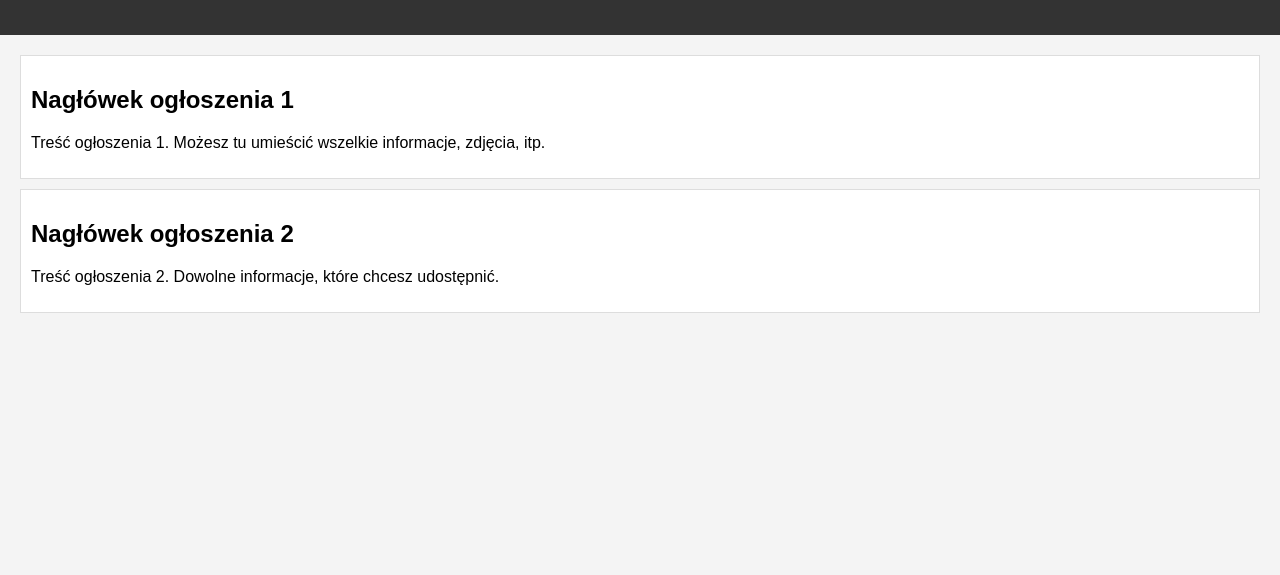
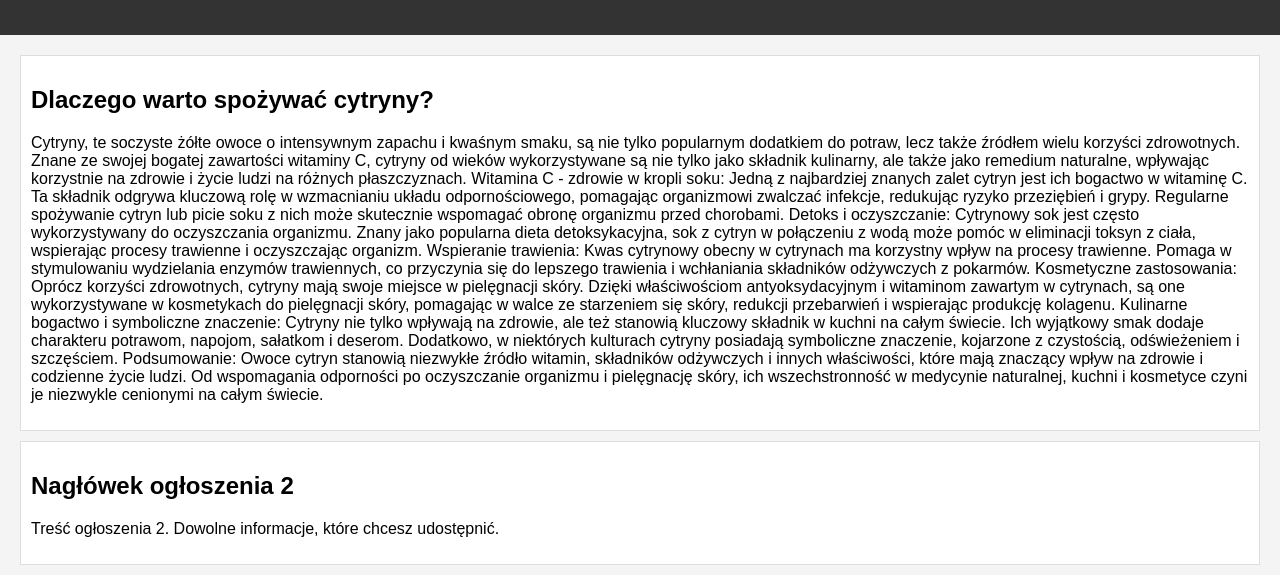
Before and after one commit to siteteocompany/siteteocompany.github.io, a plain HTML site: page index.html in a window 1280 px wide. Shown: the part 77-652 px from the top of the page. Drawn offline with Linux system fonts and the light colour scheme.

Commit message:
Update index.html

```diff
--- a/index.html
+++ b/index.html
@@ -38,8 +38,33 @@
 
     <section>
         <div class="advertisement">
-            <h2>Nagłówek ogłoszenia 1</h2>
-            <p>Treść ogłoszenia 1. Możesz tu umieścić wszelkie informacje, zdjęcia, itp.</p>
+            <h2>Dlaczego warto spożywać cytryny?</h2>
+            <p>Cytryny, te soczyste żółte owoce o intensywnym zapachu i kwaśnym smaku, są nie tylko popularnym dodatkiem do potraw, lecz także źródłem wielu korzyści zdrowotnych. Znane ze swojej bogatej zawartości witaminy C, cytryny od wieków wykorzystywane są nie tylko jako składnik kulinarny, ale także jako remedium naturalne, wpływając korzystnie na zdrowie i życie ludzi na różnych płaszczyznach.
+
+Witamina C - zdrowie w kropli soku:
+
+Jedną z najbardziej znanych zalet cytryn jest ich bogactwo w witaminę C. Ta składnik odgrywa kluczową rolę w wzmacnianiu układu odpornościowego, pomagając organizmowi zwalczać infekcje, redukując ryzyko przeziębień i grypy. Regularne spożywanie cytryn lub picie soku z nich może skutecznie wspomagać obronę organizmu przed chorobami.
+
+Detoks i oczyszczanie:
+
+Cytrynowy sok jest często wykorzystywany do oczyszczania organizmu. Znany jako popularna dieta detoksykacyjna, sok z cytryn w połączeniu z wodą może pomóc w eliminacji toksyn z ciała, wspierając procesy trawienne i oczyszczając organizm.
+
+Wspieranie trawienia:
+
+Kwas cytrynowy obecny w cytrynach ma korzystny wpływ na procesy trawienne. Pomaga w stymulowaniu wydzielania enzymów trawiennych, co przyczynia się do lepszego trawienia i wchłaniania składników odżywczych z pokarmów.
+
+Kosmetyczne zastosowania:
+
+Oprócz korzyści zdrowotnych, cytryny mają swoje miejsce w pielęgnacji skóry. Dzięki właściwościom antyoksydacyjnym i witaminom zawartym w cytrynach, są one wykorzystywane w kosmetykach do pielęgnacji skóry, pomagając w walce ze starzeniem się skóry, redukcji przebarwień i wspierając produkcję kolagenu.
+
+Kulinarne bogactwo i symboliczne znaczenie:
+
+Cytryny nie tylko wpływają na zdrowie, ale też stanowią kluczowy składnik w kuchni na całym świecie. Ich wyjątkowy smak dodaje charakteru potrawom, napojom, sałatkom i deserom. Dodatkowo, w niektórych kulturach cytryny posiadają symboliczne znaczenie, kojarzone z czystością, odświeżeniem i szczęściem.
+
+Podsumowanie:
+
+Owoce cytryn stanowią niezwykłe źródło witamin, składników odżywczych i innych właściwości, które mają znaczący wpływ na zdrowie i codzienne życie ludzi. Od wspomagania odporności po oczyszczanie organizmu i pielęgnację skóry, ich wszechstronność w medycynie naturalnej, kuchni i kosmetyce czyni je niezwykle cenionymi na całym świecie.
+</p>
         </div>
 
         <div class="advertisement">
```
